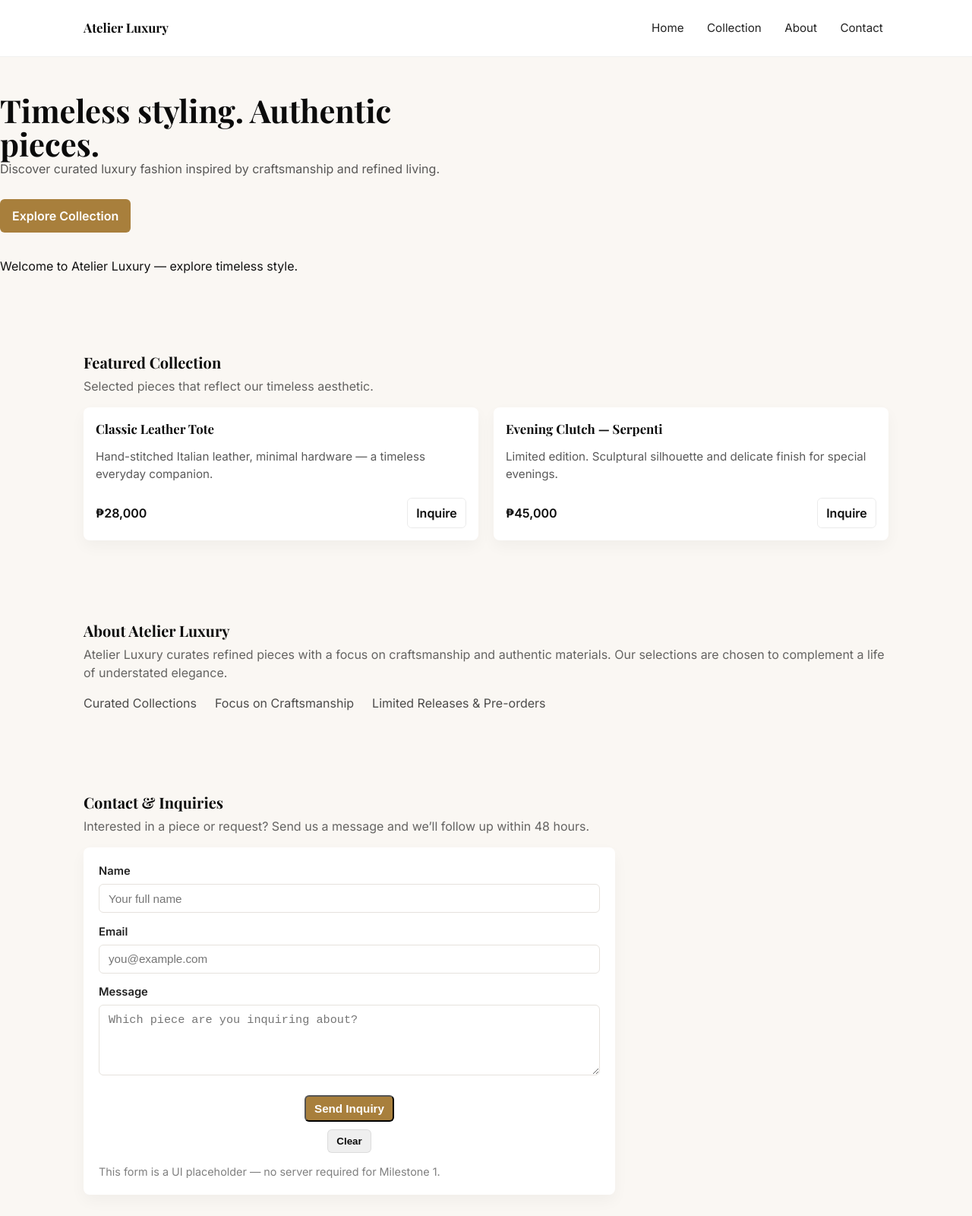
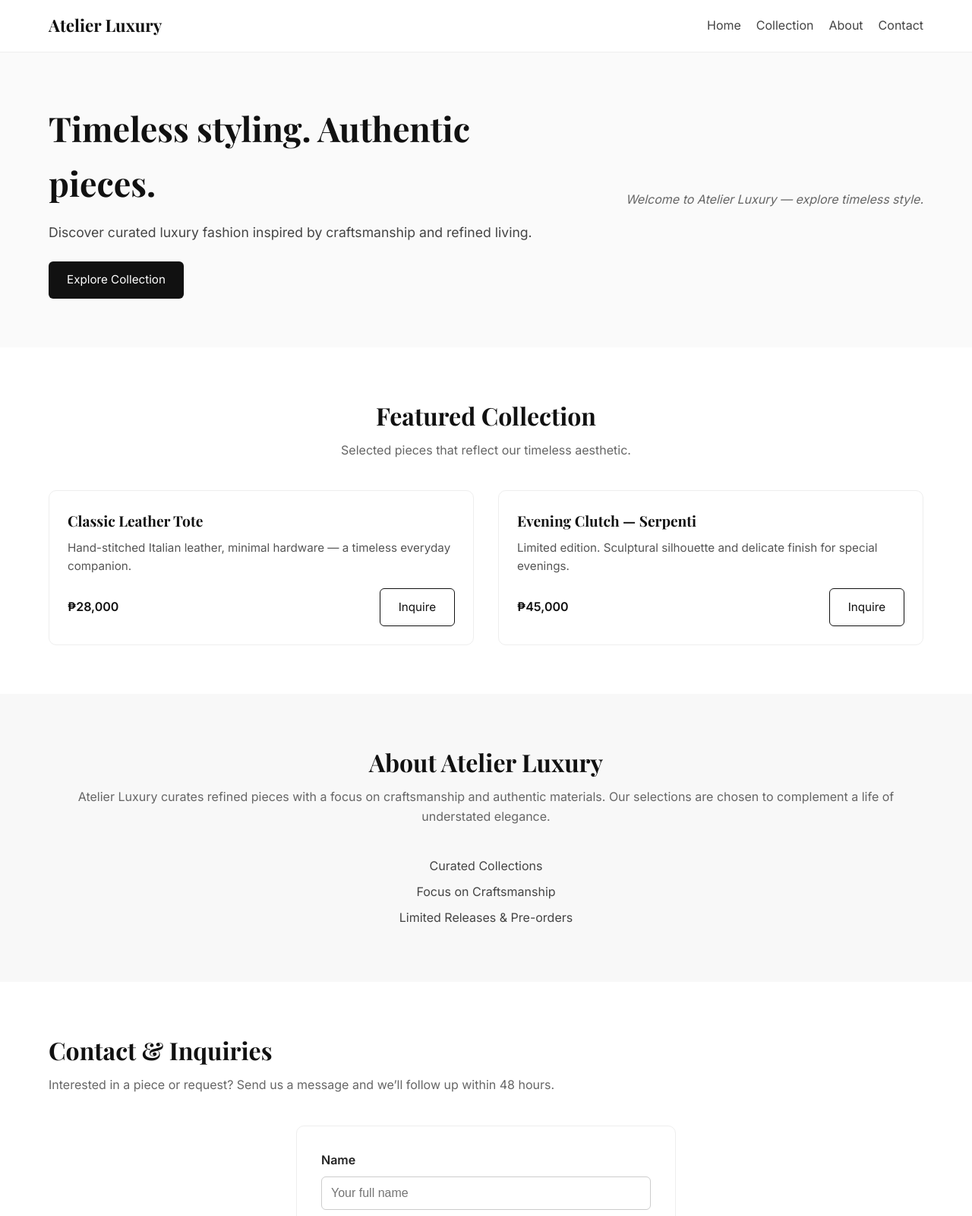
Before and after one commit to xandreamolato/MO-IT161-Motorph-Inventory-Molato, a plain HTML site: page index.html in a window 1280 px wide. Shown: the top 1600 px of the page at 76% size. Drawn offline with nearby package versions, Linux system fonts and the light colour scheme; files that its build step writes are made by us from their sources; files whose address does not match are found by name.

Commit message:
Refactor and enhance CSS styles for responsiveness

```diff
--- a/style.css
+++ b/style.css
@@ -1,148 +1,413 @@
-/* Atelier Luxury — style.css
-   Simple, elegant, responsive styles for MS1 (HTML + CSS)
-*/
+/* =========================================
+   Atelier Luxury - Stylesheet
+   Elegant, minimalist design system
+   ========================================= */
 
-/* RESET & BASE */
-* { box-sizing: border-box; margin: 0; padding: 0; }
-html,body { height: 100%; }
-body {
-  font-family: "Inter", system-ui, -apple-system, "Segoe UI", Roboto, "Helvetica Neue", Arial;
-  color: #111;
-  background: #faf7f3; /* soft ivory */
-  -webkit-font-smoothing: antialiased;
-  -moz-osx-font-smoothing: grayscale;
-  line-height: 1.5;
+/* --------- Base Styles --------- */
+* {
+  margin: 0;
+  padding: 0;
+  box-sizing: border-box;
 }
 
-/* TYPOGRAPHY */
-h1,h2,h3 { font-family: "Playfair Display", serif; color: #0b0b0b; }
-h1 { font-size: clamp(1.8rem, 3.6vw, 2.6rem); line-height: 1.05; }
-h2 { font-size: 1.35rem; margin-bottom: .5rem; }
-.lead { font-size: 1rem; color: #333; margin-bottom: 1rem; }
-
-/* LAYOUT HELPERS */
-.container {
-  max-width: 1100px;
-  margin: 0 auto;
-  padding: 1.25rem;
+html {
+  scroll-behavior: smooth;
 }
 
-/* HEADER */
+body {
+  font-family: "Inter", sans-serif;
+  color: #222;
+  background-color: #fff;
+  line-height: 1.6;
+}
+
+/* Containers */
+.container {
+  width: 90%;
+  max-width: 1200px;
+  margin: 0 auto;
+}
+
+/* Typography */
+h1, h2, h3, h4, h5 {
+  font-family: "Playfair Display", serif;
+  color: #111;
+  font-weight: 700;
+}
+
+h1 {
+  font-size: 2.8rem;
+  margin-bottom: 1rem;
+}
+
+h2 {
+  font-size: 2rem;
+  margin-bottom: 0.75rem;
+}
+
+p {
+  font-size: 1rem;
+  color: #444;
+  margin-bottom: 1rem;
+}
+
+/* Buttons */
+.btn-cta,
+.btn-outline {
+  display: inline-block;
+  padding: 0.75rem 1.5rem;
+  font-size: 0.95rem;
+  border-radius: 6px;
+  cursor: pointer;
+  transition: all 0.3s ease;
+  text-decoration: none;
+}
+
+.btn-cta {
+  background-color: #111;
+  color: #fff;
+  border: none;
+}
+
+.btn-cta:hover {
+  background-color: #333;
+}
+
+.btn-outline {
+  border: 1px solid #111;
+  color: #111;
+  background: transparent;
+}
+
+.btn-outline:hover {
+  background-color: #111;
+  color: #fff;
+}
+
+.btn-cta.small,
+.btn-outline.small {
+  padding: 0.5rem 1rem;
+  font-size: 0.85rem;
+}
+
+/* --------- Header --------- */
 .site-header {
-  background: #fff;
-  border-bottom: 1px solid rgba(11,11,11,0.06);
+  background-color: #fff;
+  border-bottom: 1px solid #eee;
+  padding: 1rem 0;
   position: sticky;
   top: 0;
-  z-index: 50;
+  z-index: 1000;
 }
+
 .header-inner {
   display: flex;
+  justify-content: space-between;
   align-items: center;
-  justify-content: space-between;
-  gap: 1rem;
 }
-.brand {
+
+.logo {
+  height: 40px;
+  width: auto;
+  margin-right: 10px;
+}
+
+.brand-text {
+  font-family: "Playfair Display", serif;
+  font-size: 1.4rem;
+  font-weight: 700;
+  color: #111;
+  text-decoration: none;
+}
+
+.main-nav {
+  display: flex;
+  gap: 1.25rem;
+}
+
+.nav-link {
+  color: #444;
+  text-decoration: none;
+  font-weight: 500;
+  transition: color 0.3s;
+}
+
+.nav-link:hover {
+  color: #111;
+}
+
+/* --------- Hero Section --------- */
+.hero {
   display: flex;
   align-items: center;
-  gap: .6rem;
+  padding: 4rem 0;
+  background-color: #fafafa;
 }
-.logo { width: 54px; height: auto; border-radius: 6px; object-fit: cover; }
-.brand-text { font-family: "Playfair Display", serif; font-weight: 600; color: #0b0b0b; text-decoration: none; font-size: 1.05rem; }
-.main-nav { display: flex; gap: 1rem; align-items: center; }
-.main-nav .nav-link {
-  color: #222; text-decoration: none; padding: .35rem .45rem; font-weight: 500; font-size: .95rem;
+
+.hero-inner {
+  display: flex;
+  flex-wrap: wrap;
+  align-items: center;
+  gap: 2rem;
 }
-.main-nav .nav-link:hover { color: #a87f3c; } /* gold accent */
 
-/* HERO */
-.hero { display: grid; grid-template-columns: 1fr 420px; gap: 2rem; align-items: center; padding: 3rem 0; }
-.hero-inner { display: contents; }
-.hero-copy { max-width: 60ch; }
-.hero .lead { color: rgba(0,0,0,0.65); }
-.btn-cta {
-  display: inline-block;
-  background: #a87f3c; /* warm gold */
-  color: #fff;
-  padding: .6rem 1rem;
-  text-decoration: none;
-  border-radius: 6px;
-  font-weight: 600;
-  margin-top: .75rem;
+.hero-copy {
+  flex: 1;
+  min-width: 280px;
 }
-.btn-cta.small { padding: .45rem .7rem; font-size: .95rem; }
-.btn-cta:hover { opacity: .95; transform: translateY(-1px); transition: all .15s ease; }
 
-.hero-image img { width: 100%; height: auto; border-radius: 8px; object-fit: cover; box-shadow: 0 6px 20px rgba(11,11,11,0.08); }
+.hero-copy .lead {
+  font-size: 1.1rem;
+  margin-bottom: 1.5rem;
+}
 
-/* COLLECTION */
-.collection { padding: 2rem 0; }
-.section-title { font-size: 1.25rem; margin-bottom: .25rem; }
-.section-sub { color: rgba(0,0,0,0.6); margin-bottom: 1rem; }
+.hero-image img {
+  width: 100%;
+  max-width: 480px;
+  border-radius: 10px;
+}
+
+/* Greeting text dynamically added by JS */
+.greeting-text {
+  margin-top: 1rem;
+  font-style: italic;
+  color: #666;
+}
+
+/* --------- Collection Section --------- */
+.collection {
+  padding: 4rem 0;
+  text-align: center;
+}
+
+.section-title {
+  font-size: 2rem;
+  margin-bottom: 0.5rem;
+}
+
+.section-sub {
+  color: #666;
+  margin-bottom: 2.5rem;
+}
 
 .grid {
   display: grid;
-  grid-template-columns: repeat(2, 1fr);
-  gap: 1.25rem;
-  margin-top: 1rem;
+  grid-template-columns: repeat(auto-fit, minmax(280px, 1fr));
+  gap: 2rem;
 }
+
 .card {
-  background: #fff;
-  border-radius: 8px;
+  background-color: #fff;
+  border: 1px solid #eee;
+  border-radius: 10px;
   overflow: hidden;
-  box-shadow: 0 8px 20px rgba(11,11,11,0.04);
+  transition: transform 0.3s, box-shadow 0.3s;
+}
+
+.card:hover {
+  transform: translateY(-4px);
+  box-shadow: 0 8px 20px rgba(0, 0, 0, 0.05);
+}
+
+.card-img {
+  width: 100%;
+  height: auto;
+}
+
+.card-body {
+  padding: 1.5rem;
+  text-align: left;
+}
+
+.card-title {
+  font-size: 1.2rem;
+  margin-bottom: 0.5rem;
+}
+
+.card-text {
+  font-size: 0.95rem;
+  color: #555;
+  margin-bottom: 1rem;
+}
+
+.card-meta {
+  display: flex;
+  justify-content: space-between;
+  align-items: center;
+}
+
+.price {
+  font-weight: bold;
+  font-size: 1rem;
+  color: #111;
+}
+
+/* --------- About Section --------- */
+.about {
+  background-color: #f8f8f8;
+  padding: 4rem 0;
+  text-align: center;
+}
+
+.features-list {
+  list-style: none;
+  margin-top: 2rem;
+}
+
+.features-list li {
+  margin: 0.5rem 0;
+  font-size: 1rem;
+  color: #444;
+}
+
+/* --------- Contact Section --------- */
+.contact {
+  padding: 4rem 0;
+}
+
+.contact-form {
+  max-width: 500px;
+  margin: 2rem auto 0;
+  background-color: #fff;
+  border: 1px solid #eee;
+  border-radius: 10px;
+  padding: 2rem;
+}
+
+.form-row {
+  margin-bottom: 1.25rem;
   display: flex;
   flex-direction: column;
-}
-.card-img { width: 100%; height: 220px; object-fit: cover; }
-.card-body { padding: 1rem; display: flex; flex-direction: column; gap: .6rem; }
-.card-title { font-size: 1.05rem; margin-bottom: .25rem; }
-.card-text { color: rgba(0,0,0,0.65); font-size: .95rem; margin-bottom: .6rem; }
-.card-meta { margin-top: auto; display: flex; justify-content: space-between; align-items: center; gap: .5rem; }
-.price { font-weight: 600; color: #0b0b0b; }
-.btn-outline {
-  display: inline-block;
-  border: 1px solid rgba(11,11,11,0.08);
-  padding: .45rem .7rem;
-  border-radius: 6px;
-  text-decoration: none;
-  color: #0b0b0b;
-  font-weight: 600;
-}
-.btn-outline:hover { border-color: #a87f3c; color: #a87f3c; }
-
-/* ABOUT */
-.about { padding: 2rem 0; }
-.features-list { margin-top: 1rem; display: flex; gap: 1.5rem; list-style: none; color: rgba(0,0,0,0.7); }
-
-/* CONTACT */
-.contact { padding: 2rem 0; }
-.contact-form { background: #fff; padding: 1.25rem; border-radius: 8px; box-shadow: 0 8px 20px rgba(11,11,11,0.04); max-width: 700px; }
-.form-row { margin-bottom: .85rem; display: flex; flex-direction: column; gap: .35rem; }
-label { font-weight: 600; font-size: .92rem; color: #222; }
-input[type="text"], input[type="email"], textarea {
-  padding: .6rem .75rem; border-radius: 6px; border: 1px solid #e6e2dd; background: #fff; font-size: .95rem;
-}
-.form-actions { display: flex; gap: .6rem; align-items: center; margin-top: .5rem; }
-.form-note { color: rgba(0,0,0,0.5); font-size: .9rem; margin-top: .6rem; }
-
-/* FOOTER */
-.site-footer { border-top: 1px solid rgba(11,11,11,0.04); padding: 1rem 0; margin-top: 2rem; background: #fff; }
-.footer-inner { display:flex; justify-content: space-between; align-items:center; gap: 1rem; color: rgba(0,0,0,0.6); }
-.socials a { text-decoration: none; color: rgba(0,0,0,0.6); margin-left: .75rem; font-weight: 600; }
-
-/* SMALL SCREENS */
-@media (max-width: 880px) {
-  .hero { grid-template-columns: 1fr; padding: 2rem 0; }
-  .grid { grid-template-columns: 1fr; }
-  .header-inner { flex-direction: column; align-items: flex-start; gap: .75rem; }
-  .main-nav { width: 100%; justify-content: flex-start; flex-wrap: wrap; gap: .5rem; }
-  .hero-image { order: 2; }
+  align-items: flex-start;
 }
 
-/* TINY SCREENS */
-@media (max-width: 480px) {
-  .brand-text { font-size: .95rem; }
-  .hero h1 { font-size: 1.4rem; }
-  .logo { width: 44px; }
-  .footer-inner { flex-direction: column; text-align: center; gap: .5rem; }
+.form-row label {
+  font-weight: 600;
+  margin-bottom: 0.5rem;
 }
+
+.form-row input,
+.form-row textarea {
+  width: 100%;
+  padding: 0.75rem;
+  border-radius: 6px;
+  border: 1px solid #ccc;
+  font-size: 1rem;
+  transition: border-color 0.3s;
+}
+
+.form-row input:focus,
+.form-row textarea:focus {
+  border-color: #111;
+  outline: none;
+}
+
+.form-actions {
+  display: flex;
+  justify-content: flex-end;
+  gap: 1rem;
+}
+
+.form-note {
+  font-size: 0.85rem;
+  color: #777;
+  margin-top: 1rem;
+  text-align: center;
+}
+
+/* --------- Footer --------- */
+.site-footer {
+  background-color: #111;
+  color: #fff;
+  padding: 2rem 0;
+  text-align: center;
+}
+
+.footer-inner {
+  display: flex;
+  flex-direction: column;
+  gap: 1rem;
+  align-items: center;
+}
+
+.footer-inner a {
+  color: #d4af37;
+  text-decoration: none;
+  margin: 0 0.5rem;
+}
+
+.footer-inner a:hover {
+  text-decoration: underline;
+}
+
+/* --------- Dark Mode --------- */
+body.dark-mode {
+  background-color: #1a1a1a;
+  color: #f5f5f5;
+}
+
+body.dark-mode h1,
+body.dark-mode h2,
+body.dark-mode h3 {
+  color: #f5f5f5;
+}
+
+body.dark-mode .card {
+  background-color: #2a2a2a;
+  border-color: #333;
+}
+
+body.dark-mode .about {
+  background-color: #222;
+}
+
+body.dark-mode .contact-form {
+  background-color: #2a2a2a;
+  border-color: #333;
+}
+
+body.dark-mode .btn-outline {
+  border-color: #d4af37;
+  color: #d4af37;
+}
+
+body.dark-mode .btn-outline:hover {
+  background-color: #d4af37;
+  color: #111;
+}
+
+body.dark-mode .btn-cta {
+  background-color: #d4af37;
+  color: #111;
+}
+
+body.dark-mode .btn-cta:hover {
+  background-color: #f0d98a;
+}
+
+body.dark-mode .footer-inner a {
+  color: #f0d98a;
+}
+
+body.dark-mode .site-footer {
+  background-color: #000;
+  color: #f0d98a;
+}
+
+/* --------- Responsive Adjustments --------- */
+@media (max-width: 768px) {
+  .hero-inner {
+    flex-direction: column;
+    text-align: center;
+  }
+
+  .main-nav {
+    flex-wrap: wrap;
+    justify-content: center;
+  }
+
+  .form-actions {
+    flex-direction: column;
+    align-items: stretch;
+  }
+}
```
